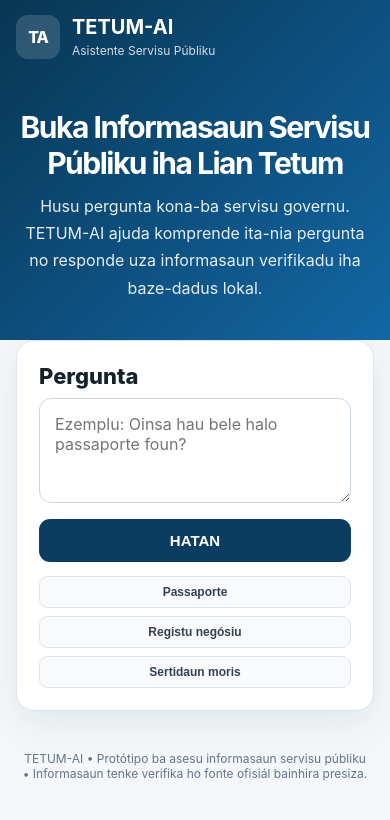
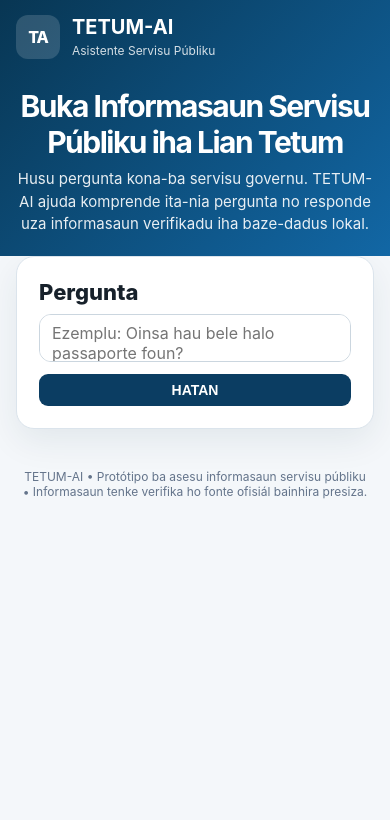
Before and after one commit to jdejmartins/tetum-ai, a Python web app: template templates/index.html in a window 390 px wide. Shown: the top 820 px of the page. Run offline with Jinja, Linux system fonts and the light colour scheme; the template is opened without the code that fills it, so the values that code supplies are empty.

Commit message:
Improve mobile layout

```diff
--- a/templates/index.html
+++ b/templates/index.html
@@ -16,17 +16,17 @@
         .brand strong { display:block; font-size:20px; }
         .brand span { font-size:12px; opacity:.82; }
         .status { font-size:12px; padding:7px 11px; border:1px solid rgba(255,255,255,.25); border-radius:999px; background:rgba(255,255,255,.08); }
-        .hero { text-align:center; max-width:1100px; margin:auto; padding:46px 22px 42px; color:white; }
-        .hero h1 { margin:0 auto 12px; font-size:clamp(30px,5vw,48px); letter-spacing:-1.5px; max-width:760px; }
-        .hero p { margin:0 auto; max-width:720px; line-height:1.7; font-size:16px; opacity:.9; }
+        .hero { text-align:center; max-width:1100px; margin:auto; padding:18px 22px 24px; color:white; }
+        .hero h1 { margin:0 auto 8px; font-size:clamp(30px,5vw,48px); letter-spacing:-1.5px; max-width:760px; }
+        .hero p { margin:0 auto; max-width:720px; line-height:1.5; font-size:15px; opacity:.9; }
         main { max-width:1100px; margin:-24px auto 0; padding:0 22px 50px; position:relative; }
         .card { background:var(--white); border:1px solid var(--line); border-radius:18px; box-shadow:0 12px 35px rgba(15,45,70,.08); }
         .ask-card { padding:22px; }
         .label { font-weight:700; margin-bottom:9px; }
-        textarea { width:100%; min-height:105px; resize:vertical; border:1px solid #cbd6df; border-radius:12px; padding:15px; font:inherit; outline:none; transition:.15s; }
+        textarea { width:100%; height:48px; min-height:48px; max-height:48px; resize:none; border:1px solid #cbd6df; border-radius:12px; padding:8px 12px; font:inherit; outline:none; transition:.15s; }
         textarea:focus { border-color:var(--blue); box-shadow:0 0 0 3px rgba(18,103,165,.1); }
-        .actions { display:flex; gap:10px; align-items:center; margin-top:12px; }
-        button { border:0; border-radius:11px; background:var(--navy); color:white; padding:13px 22px; font-weight:700; font-size:15px; cursor:pointer; }
+        .actions { display:flex; gap:10px; align-items:center; margin-top:8px; }
+        button { border:0; border-radius:9px; background:var(--navy); color:white; height:32px; min-height:32px; padding:0 18px; font-weight:700; font-size:14px; cursor:pointer; }
         button:hover { background:#072d48; }
         button:disabled { opacity:.6; cursor:wait; }
         .hint { color:var(--muted); font-size:13px; }
@@ -49,7 +49,7 @@
         .error { padding:18px 22px; color:#9f1239; background:#fff1f2; border:1px solid #fecdd3; border-radius:12px; }
         .loading { display:none; color:var(--muted); font-size:13px; }
         footer { max-width:1100px; margin:auto; padding:0 22px 35px; color:var(--muted); font-size:12px; text-align:center; }
-        @media(max-width:700px) { .nav { padding:15px 16px; } .status { display:none; } .hero { text-align:center; padding:35px 16px 38px; } main { padding:0 16px 40px; } .grid { grid-template-columns:1fr; } .info { border-right:0; } .actions { flex-direction:column; align-items:stretch; } button { width:100%; } .hint { text-align:center; } }
+        @media(max-width:700px) { .nav { padding:15px 16px; } .status { display:none; } .hero { text-align:center; padding:14px 16px 20px; } main { padding:0 16px 40px; } .grid { grid-template-columns:1fr; } .info { border-right:0; } .actions { flex-direction:column; align-items:stretch; } button { width:100%; } .hint { text-align:center; } }
 
 
 
@@ -97,6 +97,31 @@ main {
 /* Example button hover */
 .example:hover {
     color: #ffffff !important;
+}
+
+
+
+/* Mobile fix: prevent Pergunta card from covering result */
+@media (max-width: 768px) {
+    .ask-card {
+        position: static !important;
+        top: auto !important;
+        z-index: auto !important;
+    }
+
+    #result {
+        position: relative;
+        z-index: 1;
+    }
+}
+
+
+
+/* Hide example service buttons on mobile */
+@media (max-width: 700px) {
+    .ask-card .examples {
+        display: none !important;
+    }
 }
 
 </style>
```
